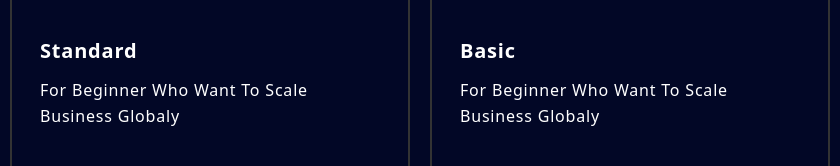
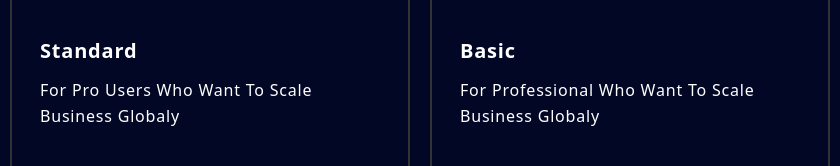
Before and after one commit to Prakash-Mondal/Banking-Website, a website: page index.html in a window 1280 px wide. Shown: the part 3738-3904 px from the top of the page, 430-1270 px from the left. Drawn offline with Linux system fonts and the light colour scheme.

Commit message:
Update pricing section of index.html

```diff
--- a/index.html
+++ b/index.html
@@ -376,7 +376,7 @@
                             </div>
                             <div class="py-10">
                                 <h3 class="text-xl font-bold pb-3">Standard</h3>
-                                <p class="leading-relaxed">For Beginner Who Want To Scale Business Globaly</p>
+                                <p class="leading-relaxed">For Pro Users Who Want To Scale Business Globaly</p>
                             </div>
                             <ul class="space-y-4 pb-10">
                                 <li>
@@ -413,7 +413,7 @@
                             </div>
                             <div class="py-10">
                                 <h3 class="text-xl font-bold pb-3">Standard</h3>
-                                <p class="leading-relaxed">For Beginner Who Want To Scale Business Globaly</p>
+                                <p class="leading-relaxed">For Pro Users Who Want To Scale Business Globaly</p>
                             </div>
                             <ul class="space-y-4 pb-10">
                                 <li>
@@ -454,7 +454,7 @@
                             </div>
                             <div class="py-10">
                                 <h3 class="text-xl font-bold pb-3">Basic</h3>
-                                <p class="leading-relaxed">For Beginner Who Want To Scale Business Globaly</p>
+                                <p class="leading-relaxed">For Professional Who Want To Scale Business Globaly</p>
                             </div>
                             <ul class="space-y-4 pb-10">
                                 <li>
@@ -491,7 +491,7 @@
                             </div>
                             <div class="py-10">
                                 <h3 class="text-xl font-bold pb-3">Premium</h3>
-                                <p class="leading-relaxed">For Beginner Who Want To Scale Business Globaly</p>
+                                <p class="leading-relaxed">For Professionals Who Want To Scale Business Globaly</p>
                             </div>
                             <ul class="space-y-4 pb-10">
                                 <li>
```
